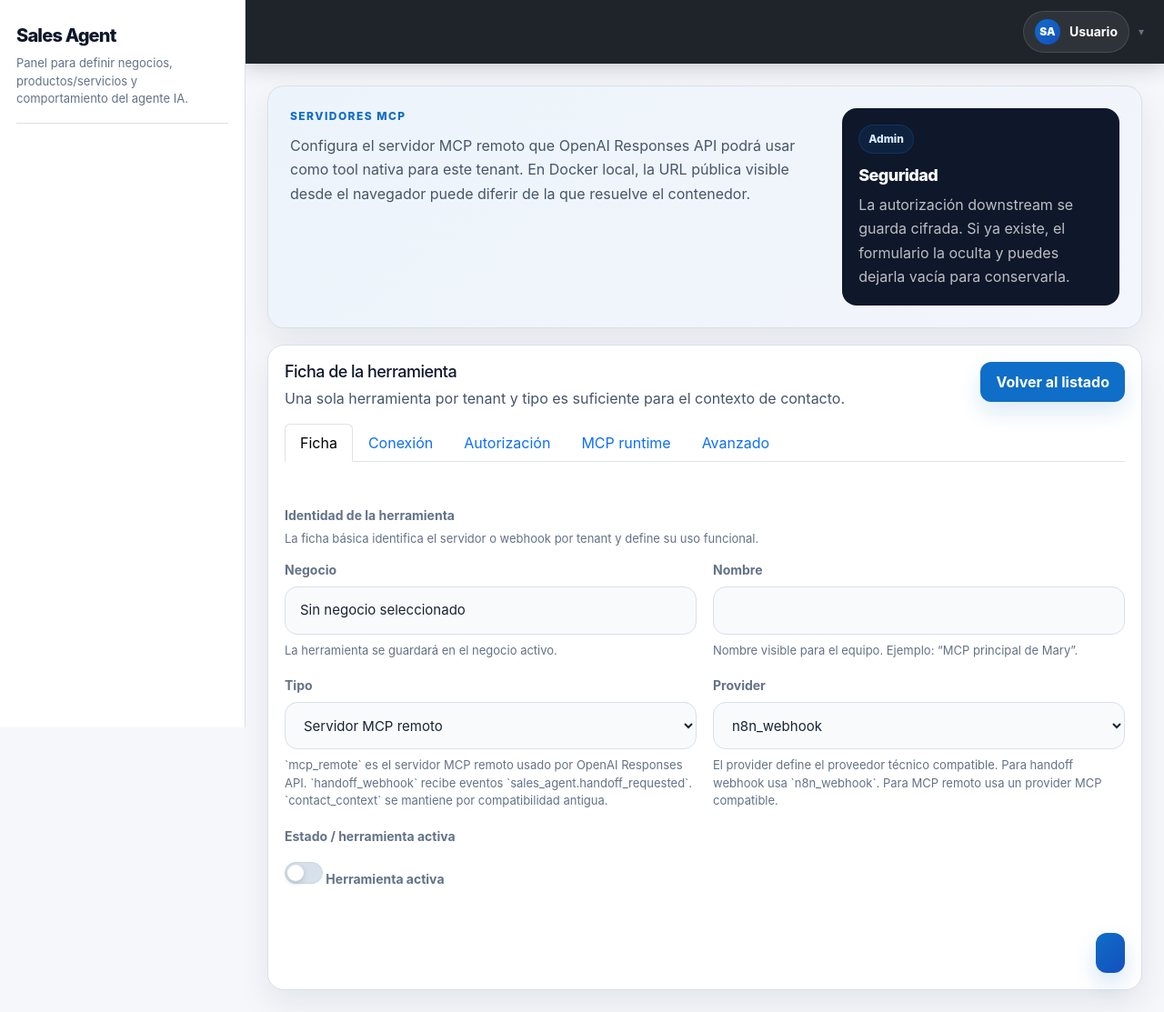
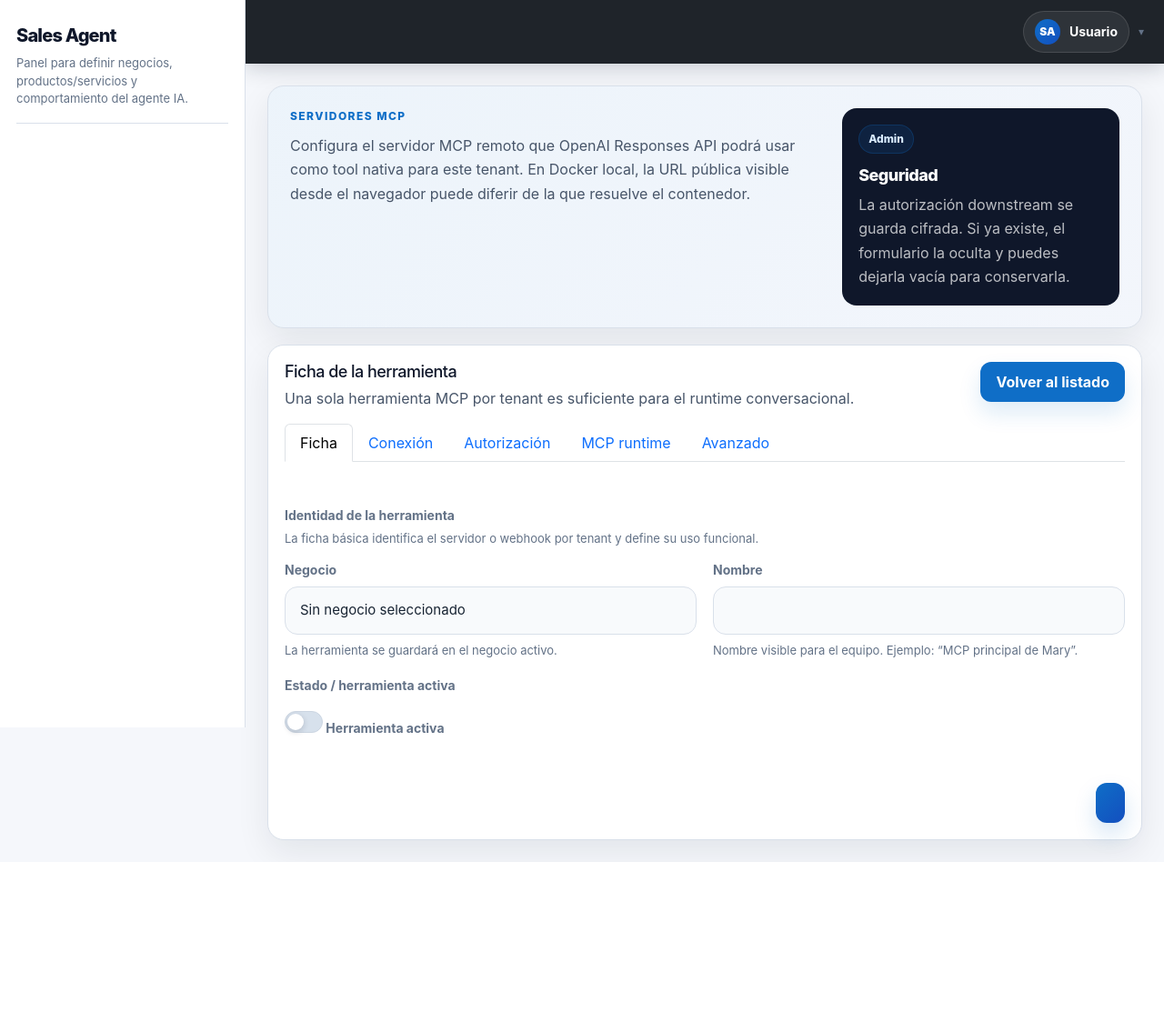
Before and after one commit to federicomartin260926/sales-agent, a Symfony app: template backend/templates/backend/external_tools/form.html.twig in a window 1280 px wide. Shown: the whole page at 91% size. After the commit the page ends 948 px from the top, so only its background shows below. Run offline with Twig, Linux system fonts and the light colour scheme; the template is opened without the code that fills it, so the values that code supplies are empty; some libraries are stand-ins or nearby versions.

Commit message:
Restrict MCP server form to remote MCP tools

```diff
--- a/backend/templates/backend/external_tools/form.html.twig
+++ b/backend/templates/backend/external_tools/form.html.twig
@@ -32,7 +32,7 @@
     <div class="table-header">
       <div>
         <h3>Ficha de la herramienta</h3>
-        <p>Una sola herramienta por tenant y tipo es suficiente para el contexto de contacto.</p>
+        <p>Una sola herramienta MCP por tenant es suficiente para el runtime conversacional.</p>
       </div>
       <a class="secondary-action" href="/backend/external-tools">Volver al listado</a>
     </div>
@@ -75,26 +75,6 @@
                 <div class="field-note">Nombre visible para el equipo. Ejemplo: “MCP principal de Mary”.</div>
               </div>
 
-              <div class="field">
-                <label for="tool-type">Tipo</label>
-                <select id="tool-type" name="type" required>
-                  <option value="mcp_remote"{{ values.type == 'mcp_remote' ? ' selected' : '' }}>Servidor MCP remoto</option>
-                  <option value="handoff_webhook"{{ values.type == 'handoff_webhook' ? ' selected' : '' }}>Webhook n8n de handoff</option>
-                  <option value="contact_context"{{ values.type == 'contact_context' ? ' selected' : '' }}>Compatibilidad antigua</option>
-                </select>
-                <div class="field-note">`mcp_remote` es el servidor MCP remoto usado por OpenAI Responses API. `handoff_webhook` recibe eventos `sales_agent.handoff_requested`. `contact_context` se mantiene por compatibilidad antigua.</div>
-              </div>
-
-              <div class="field">
-                <label for="tool-provider">Provider</label>
-                <select id="tool-provider" name="provider" required>
-                  <option value="n8n_webhook"{{ values.provider == 'n8n_webhook' ? ' selected' : '' }}>n8n_webhook</option>
-                  <option value="openai_remote_mcp"{{ values.provider == 'openai_remote_mcp' ? ' selected' : '' }}>OpenAI Responses API</option>
-                  <option value="mcp_remote"{{ values.provider == 'mcp_remote' ? ' selected' : '' }}>mcp_remote</option>
-                </select>
-                <div class="field-note">El provider define el proveedor técnico compatible. Para handoff webhook usa `n8n_webhook`. Para MCP remoto usa un provider MCP compatible.</div>
-              </div>
-
               <div class="field field-check">
                 <label for="tool-active">Estado / herramienta activa</label>
                 <label class="checkbox-inline" for="tool-active">
@@ -109,13 +89,11 @@
         <div class="tab-pane fade" id="external-tool-connection-panel" role="tabpanel" aria-labelledby="external-tool-connection-tab" tabindex="0">
           <div class="field field-full">
             <div class="section-label">Endpoint</div>
-            <div class="section-note">Indica la URL pública que resolverá la herramienta según su tipo.</div>
-              <div class="field">
-                <label for="tool-webhook">Webhook URL</label>
-              <input id="tool-webhook" name="webhookUrl" type="url" value="{{ values.webhookUrl }}" maxlength="2048" placeholder="http://host.docker.internal:5680/webhook/sales-agent/contact-context">
-              <div class="field-note">Para `mcp_remote`: URL pública del servidor MCP remoto. En Docker local la URL visible desde navegador puede diferir de la que resuelve el contenedor.</div>
-              <div class="field-note">Para `handoff_webhook`: endpoint n8n que recibirá eventos `sales_agent.handoff_requested`.</div>
-              <div class="field-note">Para `contact_context`: compatibilidad antigua; usa la URL esperada por el flujo legado.</div>
+            <div class="section-note">Indica la URL pública del servidor MCP remoto que resolverá esta herramienta.</div>
+            <div class="field">
+              <label for="tool-webhook">Webhook URL</label>
+              <input id="tool-webhook" name="webhookUrl" type="url" value="{{ values.webhookUrl }}" maxlength="2048" placeholder="https://mcp.example.test">
+              <div class="field-note">En Docker local la URL visible desde navegador puede diferir de la que resuelve el contenedor.</div>
             </div>
             <div class="field mt-4">
               <label for="tool-timeout">Timeout segundos</label>
@@ -232,38 +210,4 @@
     </form>
   </section>
 
-  <script>
-    (() => {
-      const form = document.querySelector('[data-external-tool-form]');
-      if (!form) {
-        return;
-      }
-
-      const typeSelect = form.querySelector('#tool-type');
-      const authSelect = form.querySelector('#tool-auth');
-      const tokenInput = form.querySelector('#tool-token');
-      const defaultPlaceholder = tokenInput.getAttribute('data-default-placeholder') || tokenInput.placeholder;
-
-      if (!typeSelect || !authSelect || !tokenInput) {
-        return;
-      }
-
-      const syncAuthState = () => {
-        const isHandoffWebhook = typeSelect.value === 'handoff_webhook';
-        authSelect.disabled = isHandoffWebhook;
-        tokenInput.disabled = isHandoffWebhook;
-
-        if (isHandoffWebhook) {
-          authSelect.value = 'none';
-          tokenInput.value = '';
-          tokenInput.placeholder = 'No disponible para handoff_webhook';
-        } else {
-          tokenInput.placeholder = defaultPlaceholder;
-        }
-      };
-
-      typeSelect.addEventListener('change', syncAuthState);
-      syncAuthState();
-    })();
-  </script>
 {% endblock %}
```
Also changed, not shown: backend/src/Controller/Web/ExternalToolController.php (+24 -48 lines), backend/tests/Unit/ExternalToolControllerTest.php (+154 -1 lines), docs/todo.md (+1 -0 lines).
